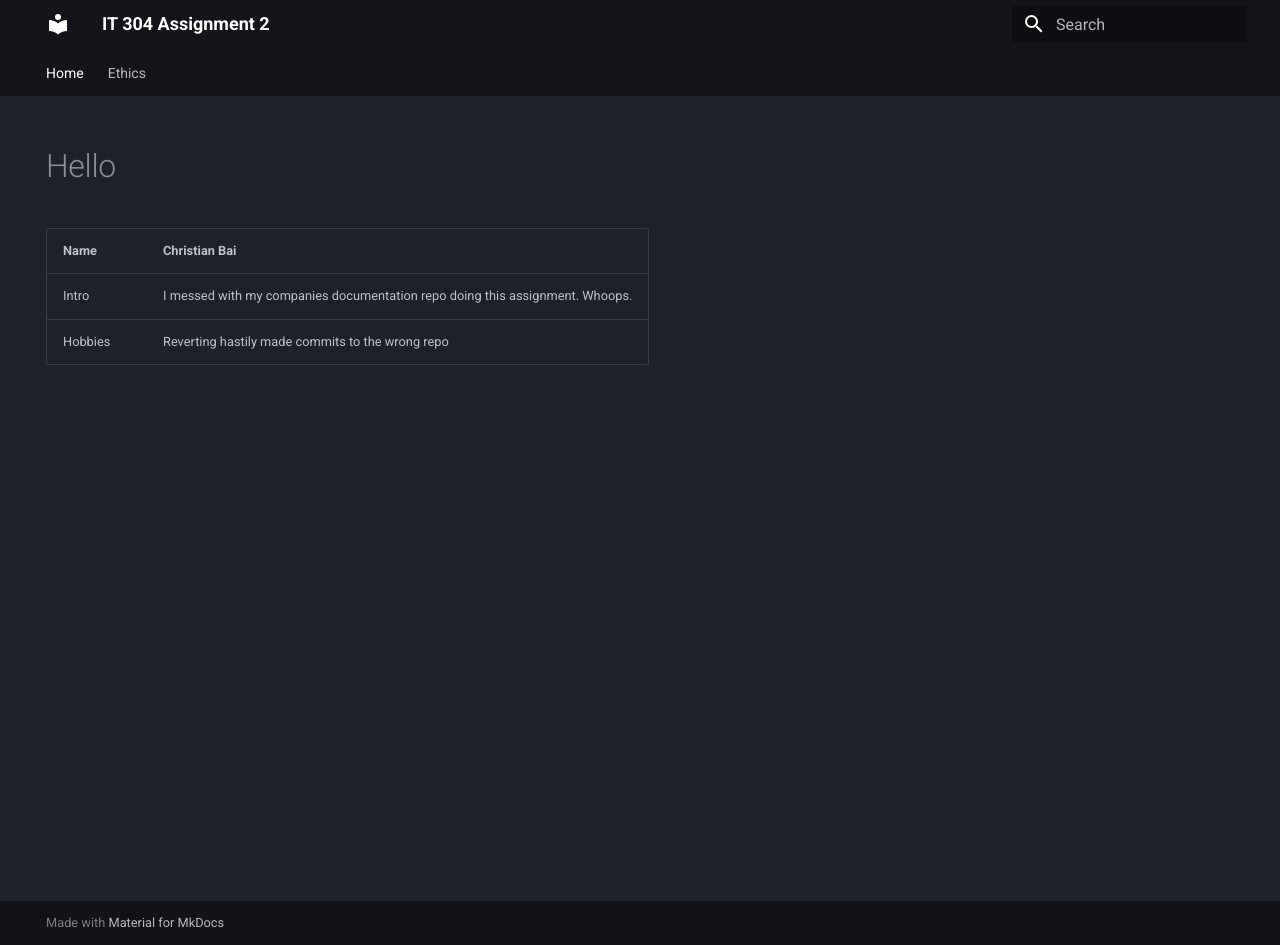
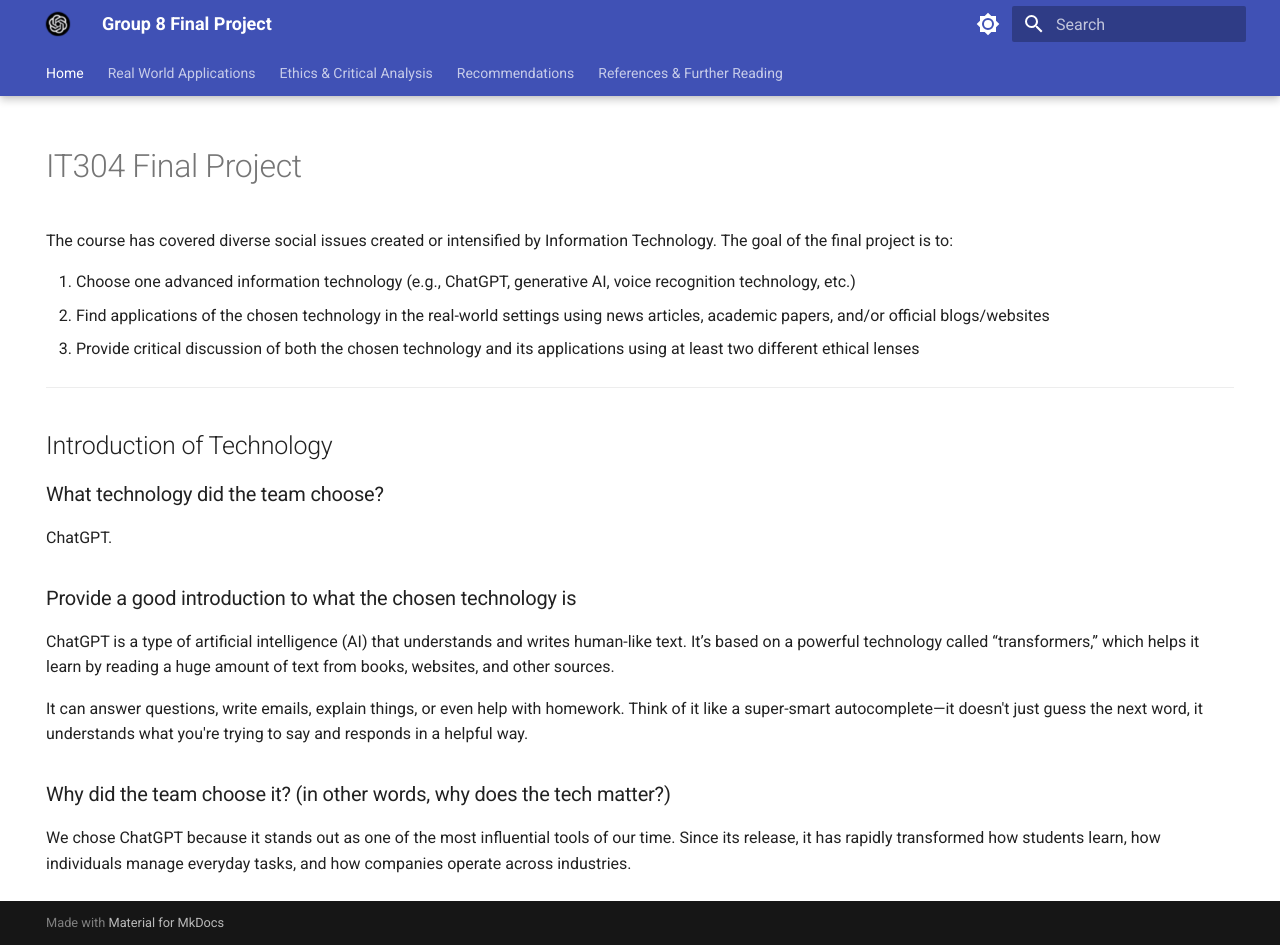
Before and after one commit to christianbai03/IT304, an MkDocs documentation site: the page built from docs/index.md, in a window 1280 px wide and 945 px high. Built offline with MkDocs 1.6.1 and Material for MkDocs 9.7.7, drawn with Linux system fonts in a browser that asks for light colours.

Commit message:
Initial Passthrough

```diff
--- a/docs/index.md
+++ b/docs/index.md
@@ -4,9 +4,28 @@
   - toc
 ---
 
-# Hello
+# IT304 Final Project
 
-| Name    | Christian Bai                                                                |
-|---------|------------------------------------------------------------------------------|
-| Intro   | I messed with my companies documentation repo doing this assignment. Whoops. |
-| Hobbies | Reverting hastily made commits to the wrong repo                             |
+The course has covered diverse social issues created or intensified by Information Technology. The goal of the final project is to:
+
+1. Choose one advanced information technology (e.g., ChatGPT, generative AI, voice recognition technology, etc.)
+2. Find applications of the chosen technology in the real-world settings using news articles, academic papers, and/or official blogs/websites
+3. Provide critical discussion of both the chosen technology and its applications using at least two different ethical lenses
+
+---
+
+## Introduction of Technology
+
+### What technology did the team choose?
+
+ChatGPT.
+
+### Provide a good introduction to what the chosen technology is
+
+ChatGPT is a type of artificial intelligence (AI) that understands and writes human-like text. It’s based on a powerful technology called “transformers,” which helps it learn by reading a huge amount of text from books, websites, and other sources.
+
+It can answer questions, write emails, explain things, or even help with homework. Think of it like a super-smart autocomplete—it doesn't just guess the next word, it understands what you're trying to say and responds in a helpful way.
+
+### Why did the team choose it? (in other words, why does the tech matter?)
+
+We chose ChatGPT because it stands out as one of the most influential tools of our time. Since its release, it has rapidly transformed how students learn, how individuals manage everyday tasks, and how companies operate across industries.
--- a/mkdocs.yml
+++ b/mkdocs.yml
@@ -1,15 +1,37 @@
-site_name: IT 304 Assignment 2
+site_name: Group 8 Final Project
 
 theme:
+  logo: images/chatgpt (1).png
+  favicon: images/chatgpt.png
   name: material
   palette:
-    primary: black
-    scheme: slate
+     # Palette toggle for light mode
+    - scheme: default
+      toggle:
+        icon: material/brightness-7
+        name: Switch to dark mode
+
+    # Palette toggle for dark mode
+    - scheme: slate
+      primary: black
+      toggle:
+        icon: material/brightness-4
+        name: Switch to light mode
   features:
     - navigation.top
     - navigation.tabs
+    - navigation.tabs.sticky
+    - navigation.instant
 
 
 nav:
   - Home: index.md
-  - Ethics: ethics.md
+  - Real World Applications: applications.md
+  - Ethics & Critical Analysis: analysis.md
+  - Recommendations: rec.md
+  - References & Further Reading: refer.md
+
+markdown_extensions:
+  - attr_list
+  - md_in_html
+  - pymdownx.blocks.caption
```
Also changed, not shown: README.md (+3 -2 lines), docs/analysis.md (added, +70 -0 lines), docs/applications.md (added, +40 -0 lines), docs/ethics.md (deleted, +0 -61 lines), docs/rec.md (added, +34 -0 lines), docs/refer.md (added, +26 -0 lines), docs/images/chatgpt (1).png (added), docs/images/chatgpt.png (added).
